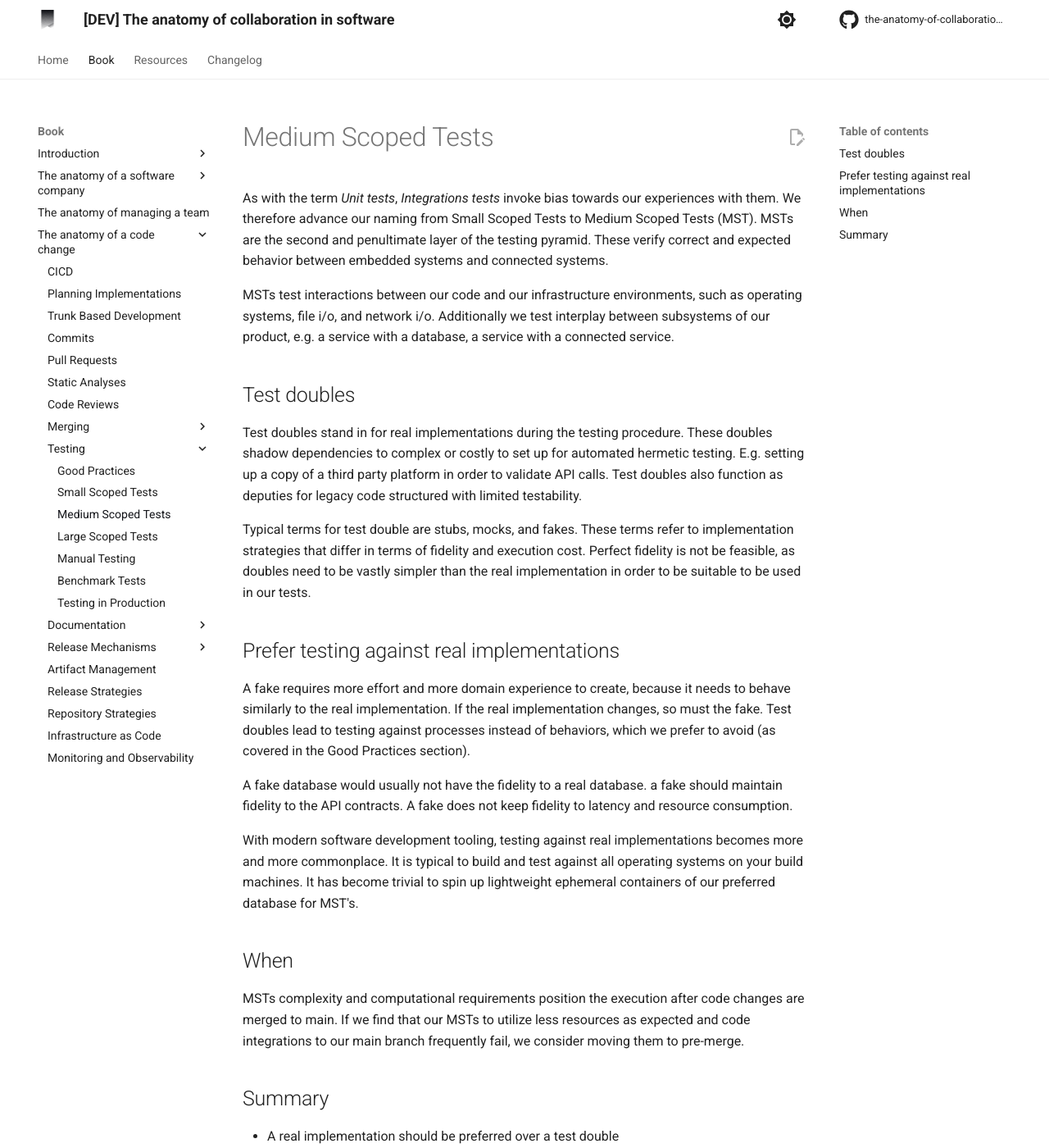
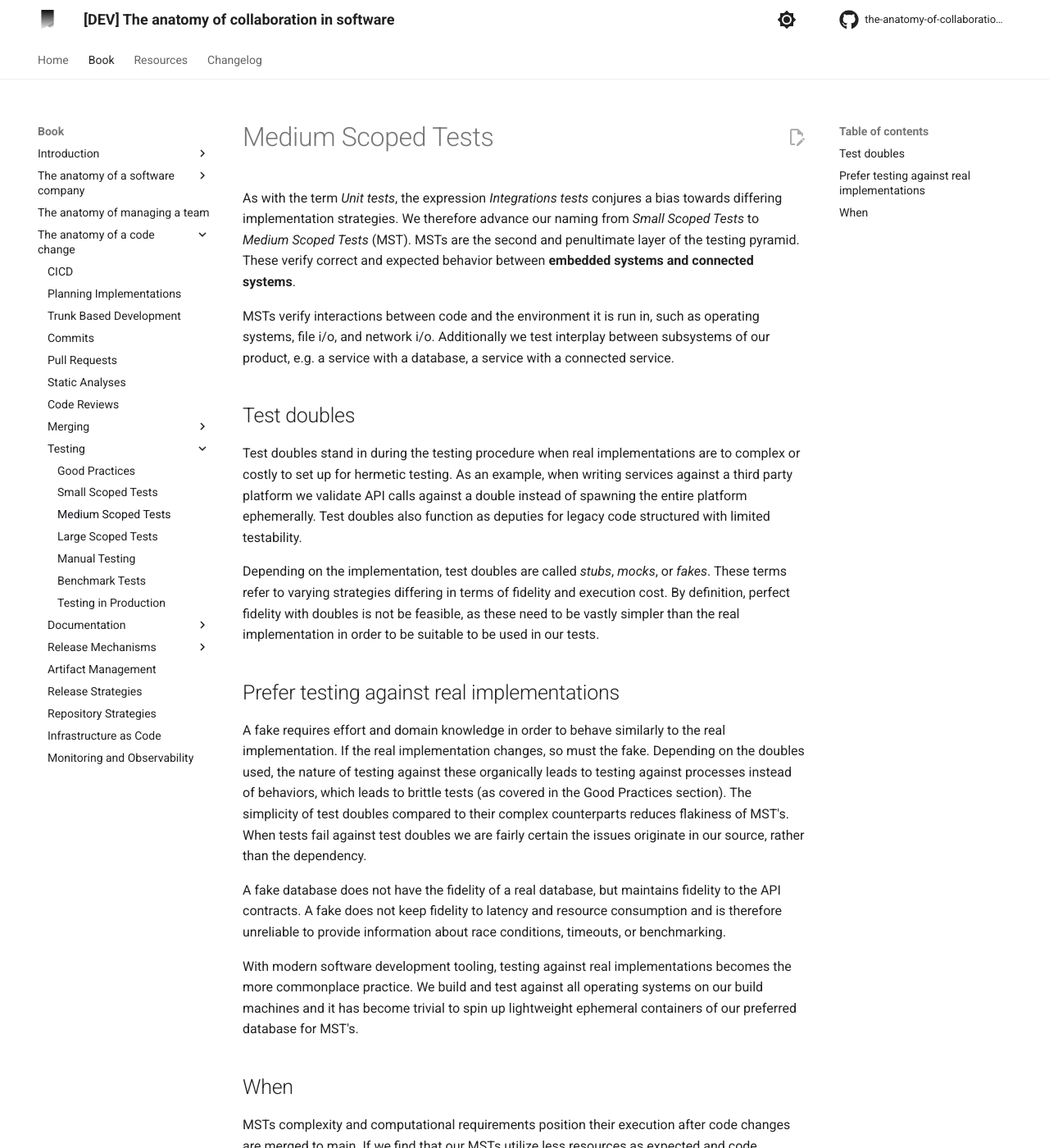
Before and after one commit to engineering-collaboration/book, an MkDocs documentation site: the page built from docs/book/anatomy-of-a-code-change/testing/medium-scoped-tests.md, in a window 1280 px wide and 1400 px high. Shown: the whole window at 82% size. Built offline with MkDocs 1.6.1 and Material for MkDocs 9.7.7, drawn with Linux system fonts in a browser that asks for light colours; comment, search, counter and statistics services are not loaded; some of the changed text lies outside the part shown.

Commit message:
Edit MST

```diff
--- a/docs/book/anatomy-of-a-code-change/testing/medium-scoped-tests.md
+++ b/docs/book/anatomy-of-a-code-change/testing/medium-scoped-tests.md
@@ -1,36 +1,23 @@
 # Medium Scoped Tests
 
-As with the term *Unit tests*, *Integrations tests* invoke bias towards our experiences with them. We therefore advance our naming from Small Scoped Tests to Medium Scoped Tests (MST). MSTs are the second and penultimate layer of the testing pyramid. These verify correct and expected behavior between embedded systems and connected systems.
+As with the term *Unit tests*, the expression *Integrations tests* conjures a bias towards differing implementation strategies. We therefore advance our naming from *Small Scoped Tests* to *Medium Scoped Tests* (MST). MSTs are the second and penultimate layer of the testing pyramid. These verify correct and expected behavior between **embedded systems and connected systems**.
 
-MSTs test interactions between our code and our infrastructure environments, such as operating systems, file i/o, and network i/o. Additionally we test interplay between subsystems of our product, e.g. a service with a database, a service with a connected service.
+MSTs verify interactions between code and the environment it is run in, such as operating systems, file i/o, and network i/o. Additionally we test interplay between subsystems of our product, e.g. a service with a database, a service with a connected service.
 
 ## Test doubles
 
-Test doubles stand in for real implementations during the testing procedure. These doubles shadow dependencies to complex or costly to set up for automated hermetic testing. E.g. setting up a copy of a third party platform in order to validate API calls. Test doubles also function as deputies for legacy code structured with limited testability.
+Test doubles stand in during the testing procedure when real implementations are to complex or costly to set up for hermetic testing. As an example, when writing services against a third party platform we validate API calls against a double instead of spawning the entire platform ephemerally. Test doubles also function as deputies for legacy code structured with limited testability.
 
-Typical terms for test double are stubs, mocks, and fakes. These terms refer to implementation strategies that differ in terms of fidelity and execution cost. Perfect fidelity is not be feasible, as doubles need to be vastly simpler than the real implementation in order to be suitable to be used in our tests.
+Depending on the implementation, test doubles are called *stubs*, *mocks*, or *fakes*. These terms refer to varying strategies differing in terms of fidelity and execution cost. By definition, perfect fidelity with doubles is not be feasible, as these need to be vastly simpler than the real implementation in order to be suitable to be used in our tests.
 
 ## Prefer testing against real implementations
 
-A fake requires more effort and more domain experience to create, because it needs to behave similarly to the real implementation. If the real implementation changes, so must the fake. Test doubles lead to testing against processes instead of behaviors, which we prefer to avoid (as covered in the Good Practices section).
+A fake requires effort and domain knowledge in order to behave similarly to the real implementation. If the real implementation changes, so must the fake. Depending on the doubles used, the nature of testing against these organically leads to testing against processes instead of behaviors, which leads to brittle tests (as covered in the Good Practices section). The simplicity of test doubles compared to their complex counterparts reduces flakiness of MST's. When tests fail against test doubles we are fairly certain the issues originate in our source, rather than the dependency.
 
-A fake database would usually not have the fidelity to a real database. a fake should maintain fidelity to the API contracts. A fake does not keep fidelity to latency and resource consumption.
+A fake database does not have the fidelity of a real database, but maintains fidelity to the API contracts. A fake does not keep fidelity to latency and resource consumption and is therefore unreliable to provide information about race conditions, timeouts, or benchmarking.
 
-With modern software development tooling, testing against real implementations becomes more and more commonplace. It is typical to build and test against all operating systems on your build machines. It has become trivial to spin up lightweight ephemeral containers of our preferred database for MST's.
+With modern software development tooling, testing against real implementations becomes the more commonplace practice. We build and test against all operating systems on our build machines and it has become trivial to spin up lightweight ephemeral containers of our preferred database for MST's.
 
 ## When
 
-MSTs complexity and computational requirements position the execution after code changes are merged to main. If we find that our MSTs to utilize less resources as expected and code integrations to our main branch frequently fail, we consider moving them to pre-merge.
-
-## Summary
-
-- A real implementation should be preferred over a test double
-- A fake is often the ideal solution if a rela implementation can't be used in a test
-- Overuse of stubbing leads to tests that are uncluear and brittle
-- Interaction testing should be acoided when püossible. It leads to brittle tests
-
-Factors:
-- execution time
-- fidelity
-- determinism
-- hermetic vs non-hermetic
+MSTs complexity and computational requirements position their execution after code changes are merged to main. If we find that our MSTs utilize less resources as expected and code integrations to our main branch frequently fail, we consider moving them to pre-merge.
```
